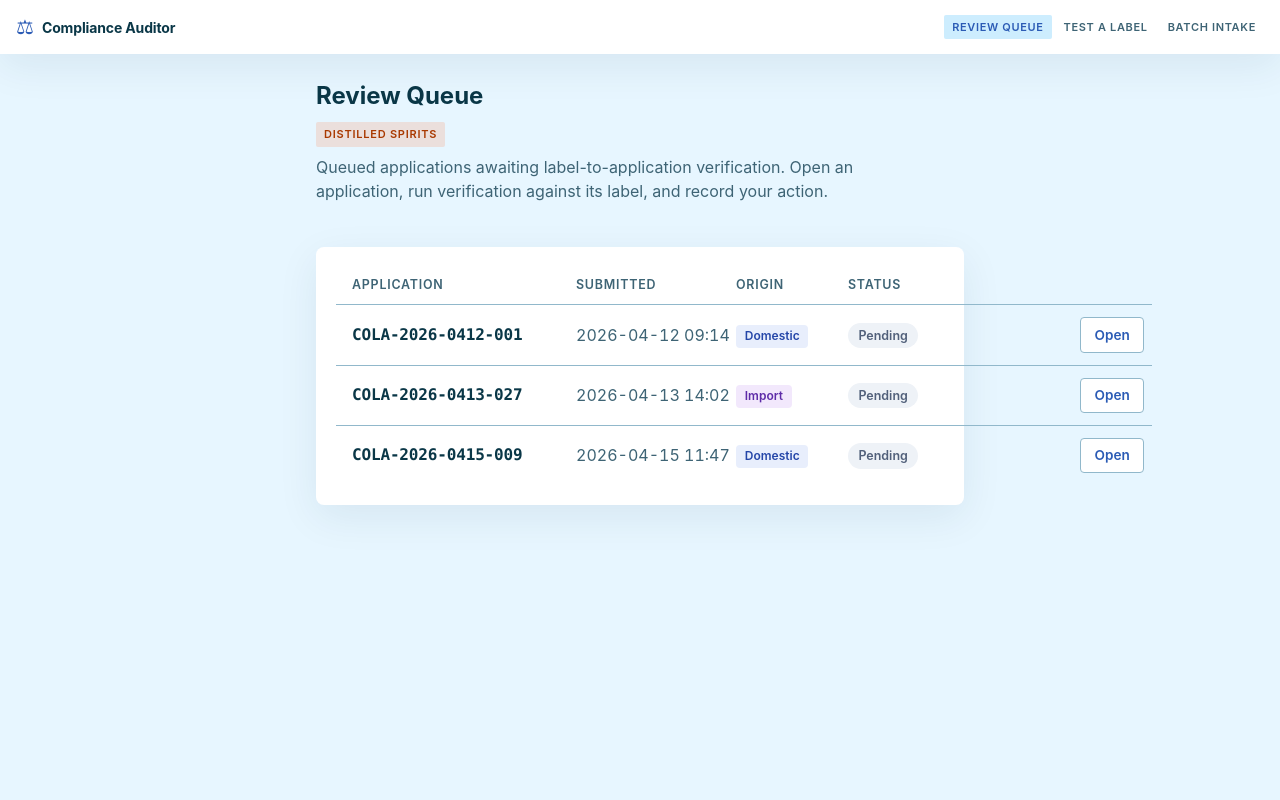
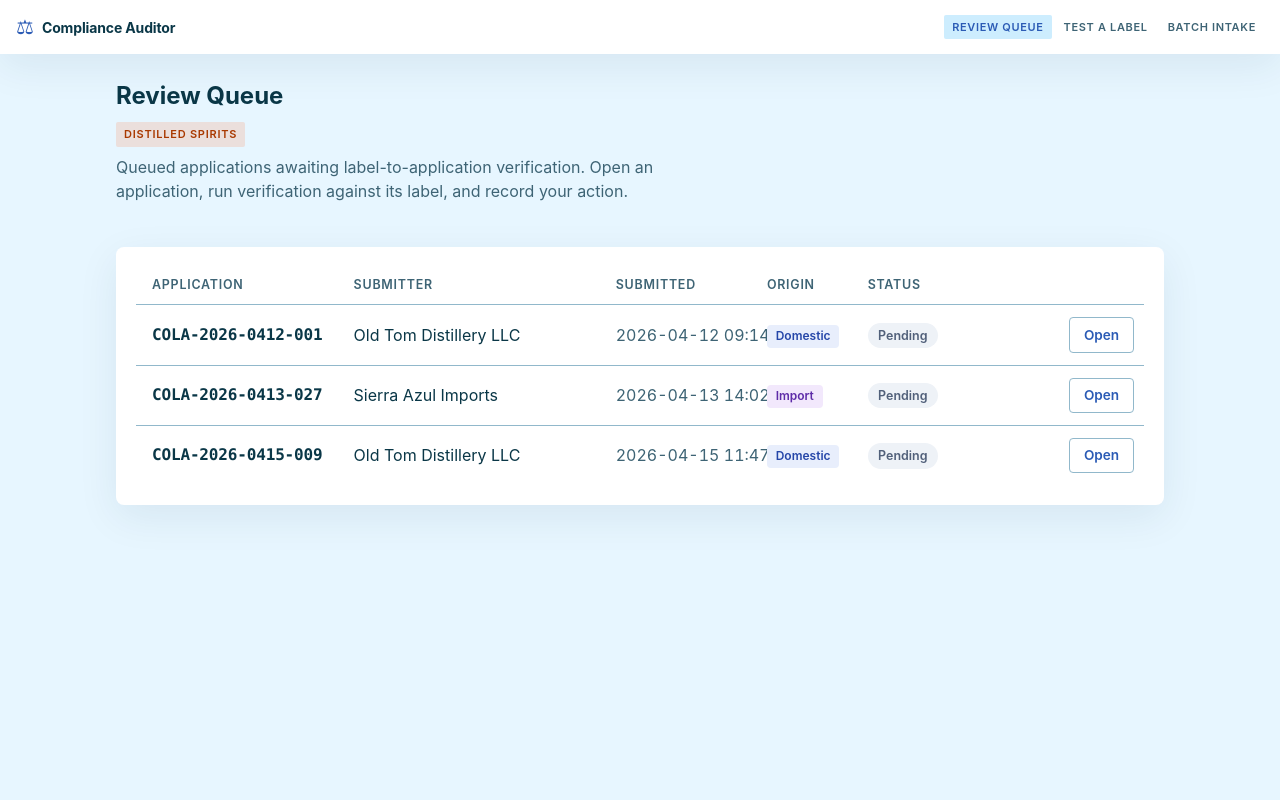
Before and after one commit to ivanma9/TTB_reader, a FastAPI app: page / in a window 1280 px wide. Run offline with FastAPI, Linux system fonts and the light colour scheme.

Commit message:
fix: queue table is fully fluid — widen main + percentage columns
The earlier CSS polish used fixed rem-based column widths totaling ~51rem,
which overflowed main's 680px cap. The submitter column (auto with max-width:0)
collapsed to zero and the Open button hung off the right edge of the card.

Switched to a dynamic layout:

- Queue page opts into a wider main via `body.page--queue` (max-width 1080px).
  Other pages (/test etc.) keep the narrow 680px column.
- Column widths are now percentages so the table fills the card at any width.
  Submitter is `auto` and absorbs whatever's left, truncating with ellipsis
  on long names instead of wrapping.
- Added a `@media (max-width: 720px)` breakpoint that drops the submitter
  column and redistributes the remaining five — keeps everything legible
  on tablet/phone widths without horizontal overflow.

```diff
--- a/app/static/workbench.css
+++ b/app/static/workbench.css
@@ -761,6 +761,11 @@
 }
 
 /* ── Queue table ─────────────────────────────────────── */
+
+/* Queue page uses a wider main so the table has breathing room.
+   Other pages keep the 680px column. */
+body.page--queue main { max-width: 1080px; }
+
 .queue-hint {
   color: var(--on-surface-variant);
   margin: 0.5rem 0 1.5rem;
@@ -791,24 +796,39 @@
 .queue-row { transition: background 0.12s; }
 .queue-row:hover { background: var(--surface-container-lowest); }
 
-/* Column sizing — keeps data on a single line */
-.queue-table th:nth-child(1), .queue-table td:nth-child(1) { width: 14rem; }
+/* Column sizing — percentage-based so the table fluidly fills the card
+   at any viewport. The submitter column is `auto` and absorbs leftover
+   space with ellipsis truncation. */
+.queue-table th:nth-child(1), .queue-table td:nth-child(1) { width: 20%; }
 .queue-table th:nth-child(2), .queue-table td:nth-child(2) {
   width: auto;
-  max-width: 0;                /* required for ellipsis inside a fixed table */
   overflow: hidden;
   text-overflow: ellipsis;
   white-space: nowrap;
 }
 .queue-table th:nth-child(3), .queue-table td:nth-child(3) {
-  width: 10rem;
+  width: 15%;
   white-space: nowrap;
   font-variant-numeric: tabular-nums;
   color: var(--on-surface-variant);
 }
-.queue-table th:nth-child(4), .queue-table td:nth-child(4) { width: 7rem; }
-.queue-table th:nth-child(5), .queue-table td:nth-child(5) { width: 14.5rem; }
-.queue-table th:nth-child(6), .queue-table td:nth-child(6) { width: 5.5rem; text-align: right; }
+.queue-table th:nth-child(4), .queue-table td:nth-child(4) { width: 10%; }
+.queue-table th:nth-child(5), .queue-table td:nth-child(5) { width: 20%; }
+.queue-table th:nth-child(6), .queue-table td:nth-child(6) { width: 9%; text-align: right; }
+
+/* Narrow viewports: drop the submitter column and redistribute. Keeps the
+   core data (application id, date, origin, status, action) visible. */
+@media (max-width: 720px) {
+  .queue-table th:nth-child(2),
+  .queue-table td:nth-child(2) { display: none; }
+  .queue-table th:nth-child(1), .queue-table td:nth-child(1) { width: 32%; }
+  .queue-table th:nth-child(3), .queue-table td:nth-child(3) { width: 23%; }
+  .queue-table th:nth-child(4), .queue-table td:nth-child(4) { width: 13%; }
+  .queue-table th:nth-child(5), .queue-table td:nth-child(5) { width: 22%; }
+  .queue-table th:nth-child(6), .queue-table td:nth-child(6) { width: 10%; }
+  .queue-table th { padding: 0.5rem 0.5rem; }
+  .queue-table td { padding: 0.65rem 0.5rem; }
+}
 
 .queue-app-id {
   font-family: ui-monospace, SFMono-Regular, Menlo, monospace;
--- a/app/templates/queue.html
+++ b/app/templates/queue.html
@@ -6,7 +6,7 @@
   <title>Review Queue — Compliance Auditor</title>
   <link rel="stylesheet" href="/static/workbench.css" />
 </head>
-<body>
+<body class="page--queue">
 
 <header class="app-header">
   <span class="app-icon">⚖</span>
```
